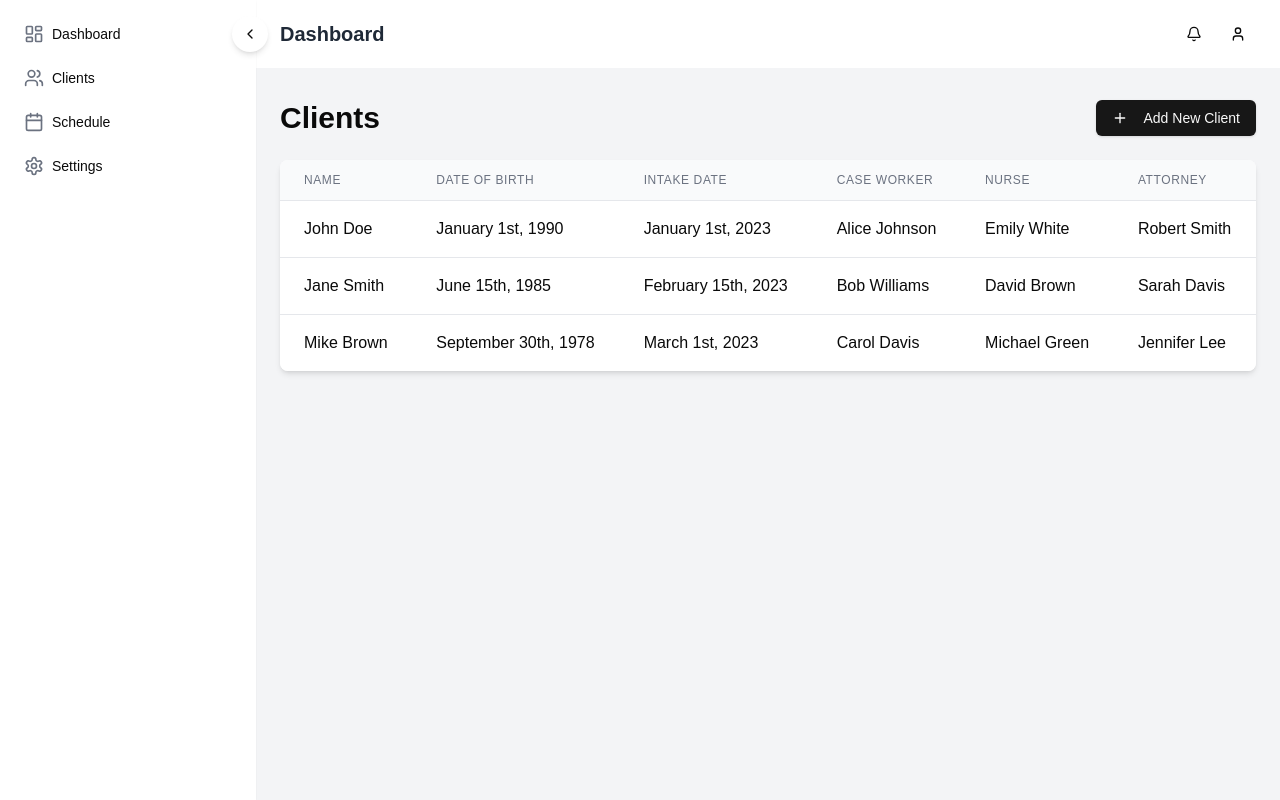
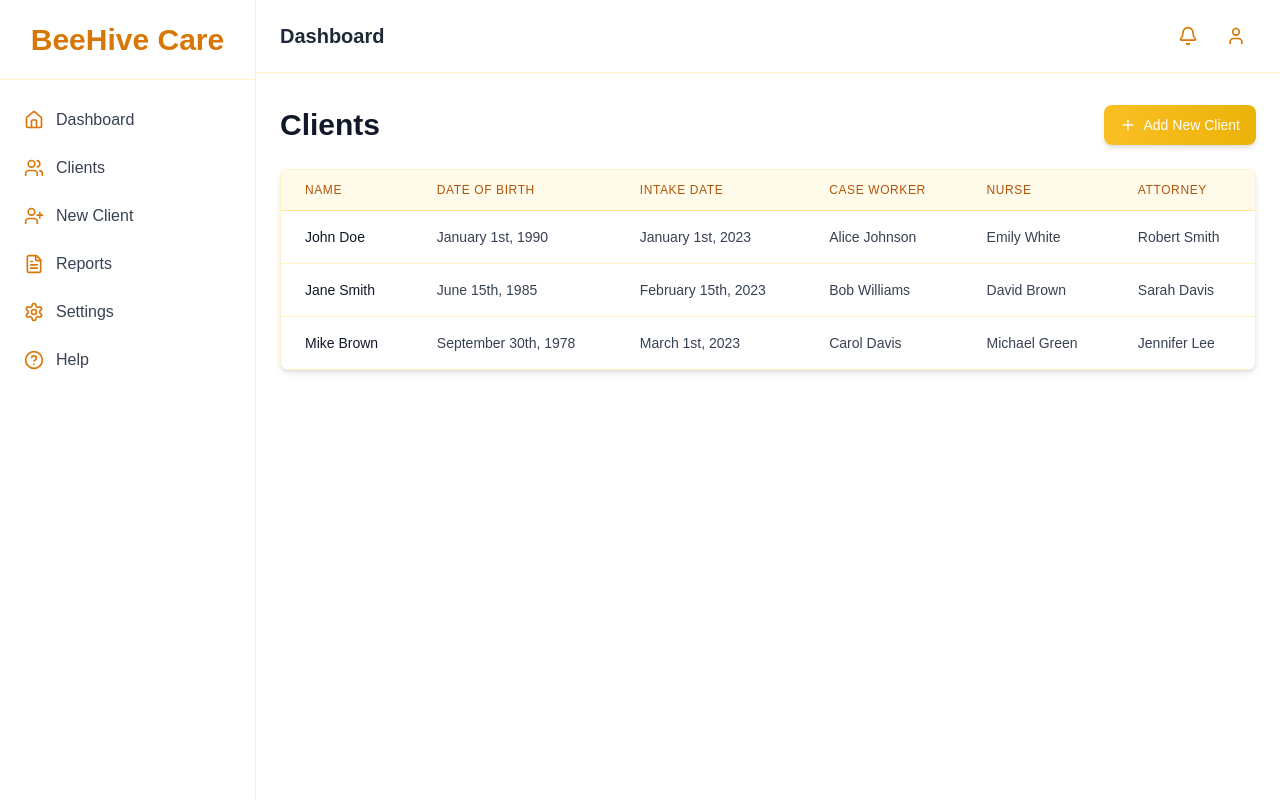
Before and after one commit to sfonua10/beehive-care-solutions, a Next.js app: page /dashboard/clients in a window 1280 px wide. Built offline with nearby package versions, Linux system fonts and the light colour scheme.

Commit message:
update styles

```diff
--- a/app/components/dashboard/header.tsx
+++ b/app/components/dashboard/header.tsx
@@ -3,15 +3,15 @@ import { Button } from '@/components/ui/button'
 
 export default function Header() {
   return (
-    <header className="bg-white shadow-md">
+    <header className="bg-white border-b border-amber-100 shadow-sm">
       <div className="flex items-center justify-between px-6 py-4">
         <h2 className="text-xl font-semibold text-gray-800">Dashboard</h2>
         <div className="flex items-center">
-          <Button variant="ghost" size="icon" className="mr-2">
+          <Button variant="ghost" size="icon" className="mr-2 text-amber-600 hover:bg-amber-50">
             <Bell className="h-5 w-5" />
             <span className="sr-only">Notifications</span>
           </Button>
-          <Button variant="ghost" size="icon">
+          <Button variant="ghost" size="icon" className="text-amber-600 hover:bg-amber-50">
             <User className="h-5 w-5" />
             <span className="sr-only">User menu</span>
           </Button>
--- a/app/components/dashboard/sidebar.tsx
+++ b/app/components/dashboard/sidebar.tsx
@@ -1,64 +1,33 @@
-'use client'
+import Link from 'next/link'
+import { Home, Users, UserPlus, FileText, Settings, HelpCircle } from 'lucide-react'
 
-import { useState } from 'react'
-import Link from 'next/link'
-import { cn } from '@/lib/utils'
-import { Button } from '@/components/ui/button'
-import {
-  ChevronLeft,
-  ChevronRight,
-  LayoutDashboard,
-  Users,
-  Calendar,
-  Settings
-} from 'lucide-react'
+const navItems = [
+  { icon: Home, label: 'Dashboard', href: '/dashboard' },
+  { icon: Users, label: 'Clients', href: '/dashboard/clients' },
+  { icon: UserPlus, label: 'New Client', href: '/dashboard/clients' },
+  { icon: FileText, label: 'Reports', href: '/dashboard/reports' },
+  { icon: Settings, label: 'Settings', href: '/dashboard/settings' },
+  { icon: HelpCircle, label: 'Help', href: '/dashboard/help' },
+]
 
-const Sidebar = () => {
-  const [collapsed, setCollapsed] = useState(false)
-
-  const handleToggle = () => setCollapsed(!collapsed)
-
-  const menuItems = [
-    { icon: LayoutDashboard, label: 'Dashboard', href: '/dashboard' },
-    { icon: Users, label: 'Clients', href: '/dashboard/clients' },
-    { icon: Calendar, label: 'Schedule', href: '/dashboard/schedule' },
-    { icon: Settings, label: 'Settings', href: '/dashboard/settings' },
-  ]
-
+export default function Sidebar() {
   return (
-    <div
-      className={cn(
-        'bg-white shadow-sm relative transition-all duration-300 ease-in-out',
-        collapsed ? 'w-16' : 'w-64'
-      )}
-    >
-      <Button
-        variant="ghost"
-        size="icon"
-        className="absolute -right-3 top-4 z-10 rounded-full bg-white shadow-md"
-        onClick={handleToggle}
-        aria-label={collapsed ? 'Expand sidebar' : 'Collapse sidebar'}
-      >
-        {collapsed ? <ChevronRight className="h-4 w-4" /> : <ChevronLeft className="h-4 w-4" />}
-      </Button>
-
-      <nav className="p-4 space-y-2">
-        {menuItems.map((item) => (
-          <Link
-            key={item.href}
-            href={item.href}
-            className={cn(
-              'flex items-center space-x-2 p-2 rounded-lg hover:bg-gray-100 transition-colors',
-              collapsed && 'justify-center'
-            )}
-          >
-            <item.icon className="h-5 w-5 text-gray-500" />
-            {!collapsed && <span className="text-sm font-medium">{item.label}</span>}
-          </Link>
-        ))}
+    <div className="flex flex-col w-64 bg-white border-r border-amber-100 shadow-lg">
+      <div className="flex items-center justify-center h-20 border-b border-amber-100">
+        <h1 className="text-3xl font-bold text-amber-600">BeeHive Care</h1>
+      </div>
+      <nav className="flex-grow">
+        <ul className="flex flex-col py-4">
+          {navItems.map((item) => (
+            <li key={item.label}>
+              <Link href={item.href} className="flex items-center px-6 py-3 text-gray-700 hover:bg-amber-50 transition-colors duration-200">
+                <item.icon className="h-5 w-5 mr-3 text-amber-600" />
+                {item.label}
+              </Link>
+            </li>
+          ))}
+        </ul>
       </nav>
     </div>
   )
 }
-
-export default Sidebar
--- a/app/dashboard/clients/page.tsx
+++ b/app/dashboard/clients/page.tsx
@@ -1,6 +1,6 @@
 'use client'
 
-import { useState, useEffect } from 'react'
+import { useState } from 'react'
 import { Button } from "@/components/ui/button"
 import { Input } from "@/components/ui/input"
 import { Label } from "@/components/ui/label"
@@ -44,22 +44,6 @@ export default function ClientsPage() {
     attorney: ''
   })
 
-  const [open, setOpen] = useState(false)
-  const [isFormDirty, setIsFormDirty] = useState(false)
-
-  useEffect(() => {
-    // Check if any field has been modified
-    const isDirty =
-      newClient.fullName !== '' ||
-      newClient.dob !== undefined ||
-      newClient.intakeDate !== undefined ||
-      newClient.caseWorker !== '' ||
-      newClient.nurse !== '' ||
-      newClient.attorney !== ''
-
-    setIsFormDirty(isDirty)
-  }, [newClient])
-
   const handleInputChange = (e: React.ChangeEvent<HTMLInputElement>) => {
     const { name, value } = e.target
     setNewClient(prev => ({ ...prev, [name]: value }))
@@ -82,14 +66,13 @@ export default function ClientsPage() {
       nurse: '',
       attorney: ''
     })
-    setOpen(false) // Close dialog after save
   }
 
   return (
     <div className="space-y-6">
       <div className="flex justify-between items-center">
-        <h1 className="text-3xl font-bold">Clients</h1>
-        <Dialog open={open} onOpenChange={setOpen}>
+        <h1 className="text-3xl font-bold text-gray-900">Clients</h1>
+        <Dialog>
           <DialogTrigger asChild>
             <Button>
               <Plus className="mr-2 h-4 w-4" /> Add New Client
@@ -111,6 +94,7 @@ export default function ClientsPage() {
                   value={newClient.fullName}
                   onChange={handleInputChange}
                   required
+                  className="border-amber-200 focus:border-amber-400 focus:ring-amber-400"
                 />
               </div>
               <div>
@@ -164,6 +148,7 @@ export default function ClientsPage() {
                   name="caseWorker"
                   value={newClient.caseWorker}
                   onChange={handleInputChange}
+                  className="border-amber-200 focus:border-amber-400 focus:ring-amber-400"
                 />
               </div>
               <div>
@@ -173,6 +158,7 @@ export default function ClientsPage() {
                   name="nurse"
                   value={newClient.nurse}
                   onChange={handleInputChange}
+                  className="border-amber-200 focus:border-amber-400 focus:ring-amber-400"
                 />
               </div>
               <div>
@@ -182,40 +168,35 @@ export default function ClientsPage() {
                   name="attorney"
                   value={newClient.attorney}
                   onChange={handleInputChange}
+                  className="border-amber-200 focus:border-amber-400 focus:ring-amber-400"
                 />
               </div>
-              <Button
-                type="submit"
-                disabled={!isFormDirty}
-                className="w-full"
-              >
-                Save Client
-              </Button>
+              <Button type="submit">Save Client</Button>
             </form>
           </DialogContent>
         </Dialog>
       </div>
-      <div className="bg-white shadow-md rounded-lg overflow-hidden">
-        <table className="min-w-full divide-y divide-gray-200">
-          <thead className="bg-gray-50">
+      <div className="bg-white shadow-md rounded-lg overflow-hidden border border-amber-100">
+        <table className="min-w-full divide-y divide-amber-200">
+          <thead className="bg-amber-50">
             <tr>
-              <th className="px-6 py-3 text-left text-xs font-medium text-gray-500 uppercase tracking-wider">Name</th>
-              <th className="px-6 py-3 text-left text-xs font-medium text-gray-500 uppercase tracking-wider">Date of Birth</th>
-              <th className="px-6 py-3 text-left text-xs font-medium text-gray-500 uppercase tracking-wider">Intake Date</th>
-              <th className="px-6 py-3 text-left text-xs font-medium text-gray-500 uppercase tracking-wider">Case Worker</th>
-              <th className="px-6 py-3 text-left text-xs font-medium text-gray-500 uppercase tracking-wider">Nurse</th>
-              <th className="px-6 py-3 text-left text-xs font-medium text-gray-500 uppercase tracking-wider">Attorney</th>
+              <th className="px-6 py-3 text-left text-xs font-medium text-amber-700 uppercase tracking-wider">Name</th>
+              <th className="px-6 py-3 text-left text-xs font-medium text-amber-700 uppercase tracking-wider">Date of Birth</th>
+              <th className="px-6 py-3 text-left text-xs font-medium text-amber-700 uppercase tracking-wider">Intake Date</th>
+              <th className="px-6 py-3 text-left text-xs font-medium text-amber-700 uppercase tracking-wider">Case Worker</th>
+              <th className="px-6 py-3 text-left text-xs font-medium text-amber-700 uppercase tracking-wider">Nurse</th>
+              <th className="px-6 py-3 text-left text-xs font-medium text-amber-700 uppercase tracking-wider">Attorney</th>
             </tr>
           </thead>
-          <tbody className="bg-white divide-y divide-gray-200">
+          <tbody className="bg-white divide-y divide-amber-100">
             {clients.map((client) => (
-              <tr key={client.id}>
-                <td className="px-6 py-4 whitespace-nowrap">{client.fullName}</td>
-                <td className="px-6 py-4 whitespace-nowrap">{client.dob ? format(client.dob, "PPP") : 'N/A'}</td>
-                <td className="px-6 py-4 whitespace-nowrap">{client.intakeDate ? format(client.intakeDate, "PPP") : 'N/A'}</td>
-                <td className="px-6 py-4 whitespace-nowrap">{client.caseWorker}</td>
-                <td className="px-6 py-4 whitespace-nowrap">{client.nurse}</td>
-                <td className="px-6 py-4 whitespace-nowrap">{client.attorney}</td>
+              <tr key={client.id} className="hover:bg-amber-50 transition-colors duration-200">
+                <td className="px-6 py-4 whitespace-nowrap text-sm font-medium text-gray-900">{client.fullName}</td>
+                <td className="px-6 py-4 whitespace-nowrap text-sm text-gray-700">{client.dob ? format(client.dob, "PPP") : 'N/A'}</td>
+                <td className="px-6 py-4 whitespace-nowrap text-sm text-gray-700">{client.intakeDate ? format(client.intakeDate, "PPP") : 'N/A'}</td>
+                <td className="px-6 py-4 whitespace-nowrap text-sm text-gray-700">{client.caseWorker}</td>
+                <td className="px-6 py-4 whitespace-nowrap text-sm text-gray-700">{client.nurse}</td>
+                <td className="px-6 py-4 whitespace-nowrap text-sm text-gray-700">{client.attorney}</td>
               </tr>
             ))}
           </tbody>
--- a/app/dashboard/layout.tsx
+++ b/app/dashboard/layout.tsx
@@ -7,11 +7,11 @@ export default function DashboardLayout({
   children: React.ReactNode
 }) {
   return (
-    <div className="flex h-screen bg-gray-100">
+    <div className="flex h-screen bg-gray-50">
       <Sidebar />
       <div className="flex flex-col flex-1 overflow-hidden">
         <Header />
-        <main className="flex-1 overflow-x-hidden overflow-y-auto bg-gray-100">
+        <main className="flex-1 overflow-x-hidden overflow-y-auto bg-white">
           <div className="container mx-auto px-6 py-8">
             {children}
           </div>
--- a/app/layout.tsx
+++ b/app/layout.tsx
@@ -1,33 +1,27 @@
 import type { Metadata } from "next";
-import localFont from "next/font/local";
+import { Outfit, DM_Sans } from 'next/font/google';
 import "./globals.css";
 
-const geistSans = localFont({
-  src: "./fonts/GeistVF.woff",
-  variable: "--font-geist-sans",
-  weight: "100 900",
-});
-const geistMono = localFont({
-  src: "./fonts/GeistMonoVF.woff",
-  variable: "--font-geist-mono",
-  weight: "100 900",
+const outfit = Outfit({
+  subsets: ['latin'],
+  variable: '--font-outfit'
 });
 
+const dmSans = DM_Sans({ subsets: ['latin'], variable: '--font-dm-sans' })
+
 export const metadata: Metadata = {
-  title: "Create Next App",
-  description: "Generated by create next app",
+  title: "BeeHive Care",
+  description: "BeeHive Care is a platform for managing care for the disabled.",
 };
 
 export default function RootLayout({
   children,
-}: Readonly<{
-  children: React.ReactNode;
-}>) {
+}: {
+  children: React.ReactNode
+}) {
   return (
-    <html lang="en">
-      <body
-        className={`${geistSans.variable} ${geistMono.variable} antialiased`}
-      >
+    <html lang="en" className={`${outfit.variable} ${dmSans.variable}`}>
+      <body className="font-outfit bg-white text-gray-900 antialiased">
         {children}
       </body>
     </html>
--- a/components/ui/button.tsx
+++ b/components/ui/button.tsx
@@ -5,26 +5,25 @@ import { cva, type VariantProps } from "class-variance-authority"
 import { cn } from "@/lib/utils"
 
 const buttonVariants = cva(
-  "inline-flex items-center justify-center gap-2 whitespace-nowrap rounded-md text-sm font-medium transition-colors focus-visible:outline-none focus-visible:ring-1 focus-visible:ring-ring disabled:pointer-events-none disabled:opacity-50 [&_svg]:pointer-events-none [&_svg]:size-4 [&_svg]:shrink-0",
+  "inline-flex items-center justify-center rounded-lg text-sm font-medium transition-colors focus-visible:outline-none focus-visible:ring-2 focus-visible:ring-ring focus-visible:ring-offset-2 disabled:opacity-50 disabled:pointer-events-none ring-offset-background",
   {
     variants: {
       variant: {
-        default:
-          "bg-primary text-primary-foreground shadow hover:bg-primary/90",
+        default: "bg-gradient-to-r from-amber-400 to-yellow-500 text-white hover:from-amber-500 hover:to-yellow-600 shadow-md",
         destructive:
-          "bg-destructive text-destructive-foreground shadow-sm hover:bg-destructive/90",
+          "bg-destructive text-destructive-foreground hover:bg-destructive/90",
         outline:
-          "border border-input bg-background shadow-sm hover:bg-accent hover:text-accent-foreground",
+          "border border-amber-200 bg-background hover:bg-amber-50 hover:text-amber-600",
         secondary:
-          "bg-secondary text-secondary-foreground shadow-sm hover:bg-secondary/80",
-        ghost: "hover:bg-accent hover:text-accent-foreground",
-        link: "text-primary underline-offset-4 hover:underline",
+          "bg-amber-100 text-amber-900 hover:bg-amber-200",
+        ghost: "hover:bg-amber-50 hover:text-amber-600",
+        link: "underline-offset-4 hover:underline text-amber-600",
       },
       size: {
-        default: "h-9 px-4 py-2",
-        sm: "h-8 rounded-md px-3 text-xs",
-        lg: "h-10 rounded-md px-8",
-        icon: "h-9 w-9",
+        default: "h-10 py-2 px-4",
+        sm: "h-9 px-3 rounded-md",
+        lg: "h-11 px-8 rounded-lg",
+        icon: "h-10 w-10",
       },
     },
     defaultVariants: {
```
